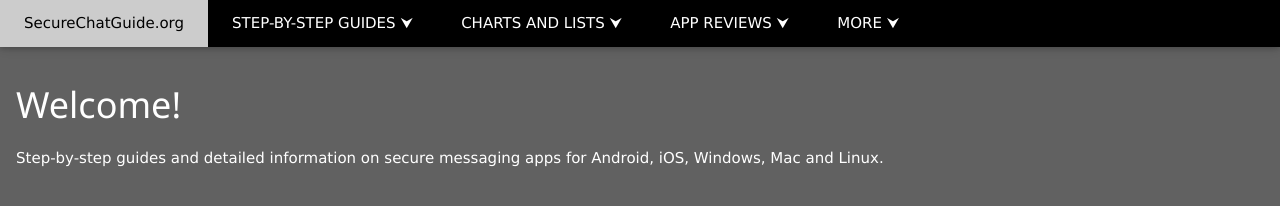
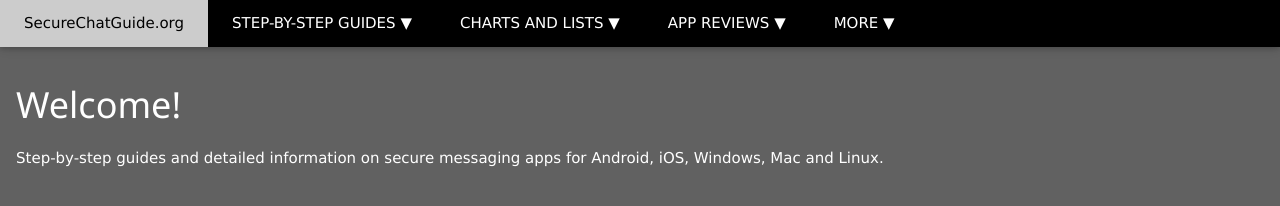
Before and after one commit to Perelandra0x309/secure-im, a Jekyll site: the page built from index.md, in a window 1280 px wide. Shown: the top 206 px of the page. Built offline with Jekyll 4.4.1, drawn with Linux system fonts in a browser that asks for light colours.

Commit message:
Different arrow

```diff
--- a/_includes/top_menu.html
+++ b/_includes/top_menu.html
@@ -2,7 +2,7 @@
     <a href="{{ site.url }}" class="w3-bar-item w3-button w3-padding-large">{{ site.title }}</a>
 
     <div class="w3-dropdown-hover">
-      <button class="w3-padding-large w3-button">STEP-BY-STEP GUIDES &#11167;</button>
+      <button class="w3-padding-large w3-button">STEP-BY-STEP GUIDES &#x25BC;</button>
       <div class="w3-dropdown-content w3-bar-block w3-card-4">
         <a href="{% link guide_signal.md %}" class="w3-bar-item w3-button">Install Signal</a>
         <a href="{% link guide_single_device.md %}" class="w3-bar-item w3-button">Single Device Apps</a>
@@ -10,7 +10,7 @@
       </div>
     </div>
     <div class="w3-dropdown-hover">
-      <button class="w3-padding-large w3-button">CHARTS AND LISTS &#11167;</button>
+      <button class="w3-padding-large w3-button">CHARTS AND LISTS &#x25BC;</button>
       <div class="w3-dropdown-content w3-bar-block w3-card-4">
         <a href="applist.html" class="w3-bar-item w3-button">App Index</a>
         <a href="effguide.html" class="w3-bar-item w3-button">EFF Guide</a>
@@ -19,7 +19,7 @@
       </div>
     </div>
     <div class="w3-dropdown-hover">
-      <button class="w3-padding-large w3-button">APP REVIEWS &#11167;</button>
+      <button class="w3-padding-large w3-button">APP REVIEWS &#x25BC;</button>
       <div class="w3-dropdown-content w3-bar-block w3-card-4">
         <a href="{% link favorites.md %}" class="w3-bar-item w3-button">My Favorite Apps</a>
         <a href="{% link p2papps.md %}" class="w3-bar-item w3-button">Peer-to-Peer Apps</a>
@@ -30,7 +30,7 @@
       </div>
     </div>
     <div class="w3-dropdown-hover">
-      <button class="w3-padding-large w3-button">MORE &#11167;</button>
+      <button class="w3-padding-large w3-button">MORE &#x25BC;</button>
       <div class="w3-dropdown-content w3-bar-block w3-card-4">
         <a href="{% link about.md %}" class="w3-bar-item w3-button">About This Website</a>
         <a href="{% link otherwebsites.md %}" class="w3-bar-item w3-button">Other Websites and Resources</a>
```
